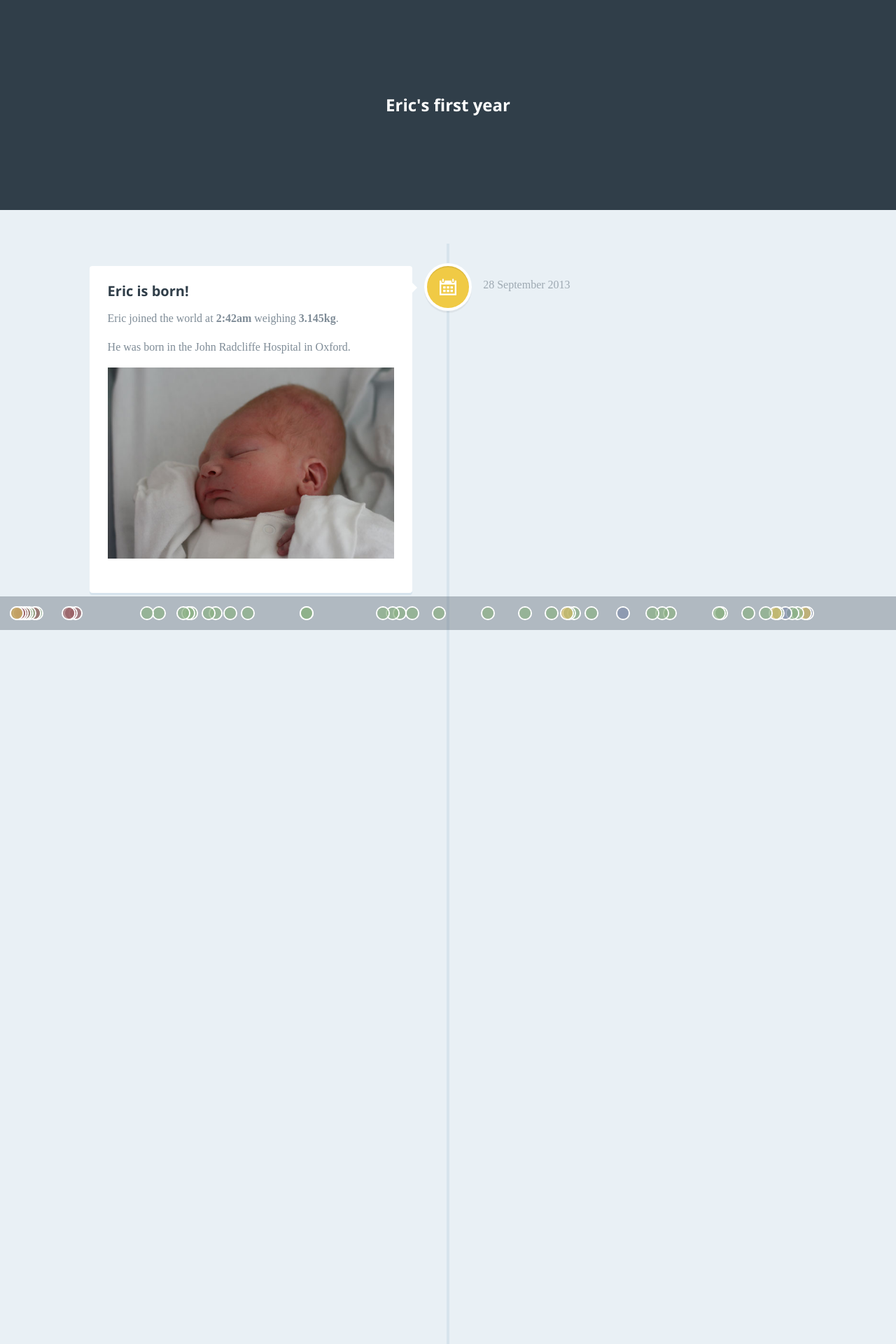
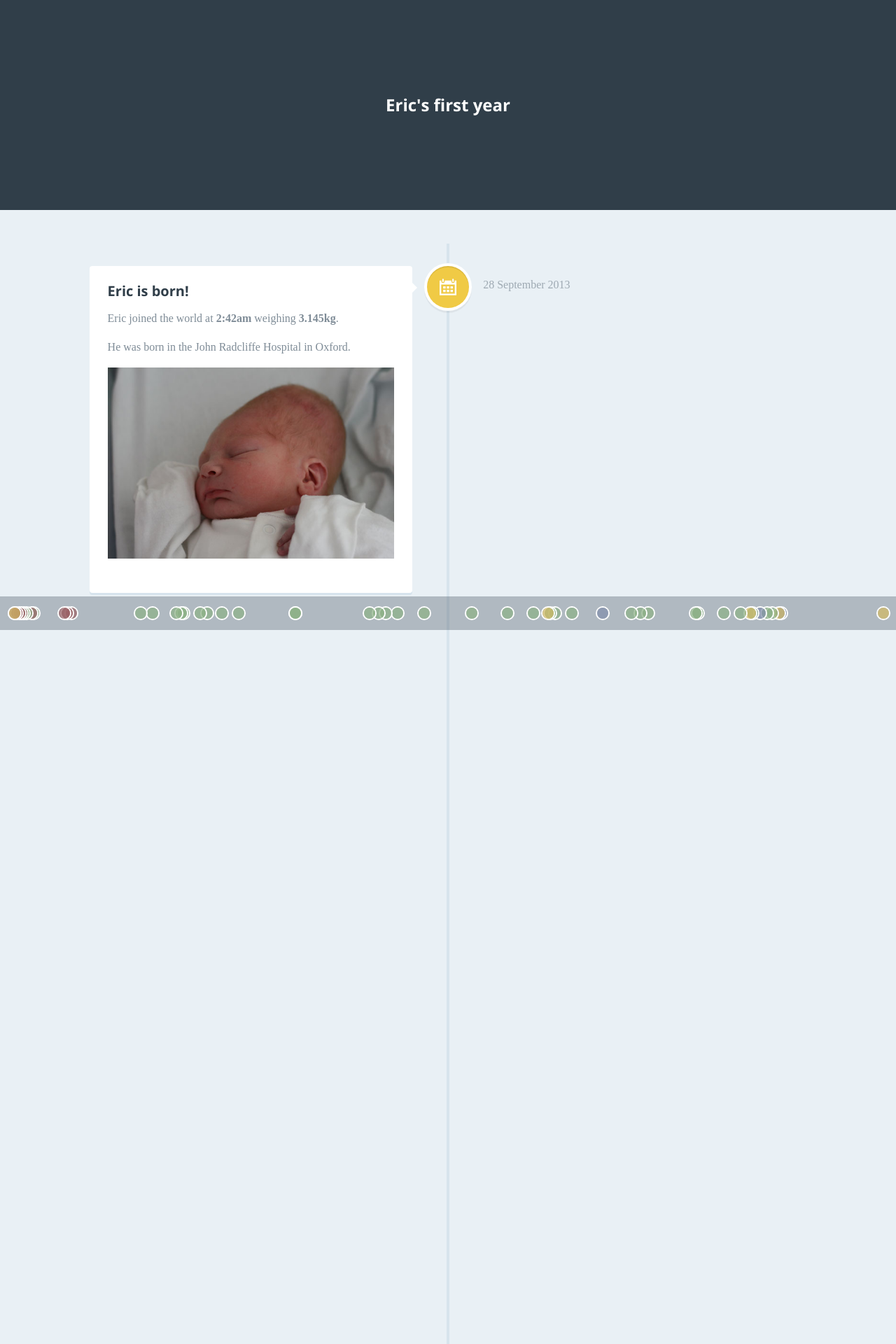
Before and after one commit to euangoddard/erics-first-year, a Jekyll site: the page built from index.html, in a window 1280 px wide. Shown: the top 1920 px of the page at 70% size. Built offline with Jekyll 4.4.1, drawn with Linux system fonts in a browser that asks for light colours; nearby versions of some CDN libraries; some web fonts are replaced.

Commit message:
Corrected positioning of dots to keep everything in view

```diff
--- a/css/dots.scss
+++ b/css/dots.scss
@@ -49,12 +49,9 @@ footer {
     left: 0;
     right: 0;
     bottom: 0;
-    padding: 0 $dot_size;
     @include box-sizing();
 
     .dots {
-        width: 100%;
-        position: absolute;
         height: $footer_height;
     }
 
@@ -119,6 +116,7 @@ footer {
 
 body {
     padding-bottom: $footer_height;
+    overflow-x: hidden;
 }
 
 // Disable hover effects for touch devices
--- a/js/main.js
+++ b/js/main.js
@@ -37,7 +37,7 @@
             var $dot = $(this);
             var date = new Date($dot.data('post-date'));
             var delta = date - start_date;
-            var delta_percent = 100 * delta / date_span;
+            var delta_percent = 1 + (97 * delta / date_span);
             $dot.css({left: delta_percent + '%'});
         });
     };
```
